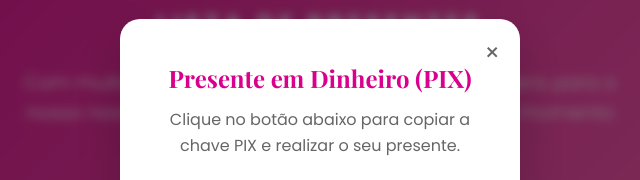
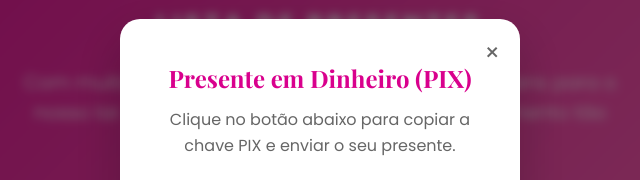
Before and after one commit to coutoolucas/rafa-e-leandro, a website built with Vite: page index.html in a window 1280 px wide. Both pictures are taken after a click on the element 248 px from the left and 762 px from the top of the page. Shown: the part 214-394 px from the top of the page, 320-960 px from the left. Built offline with nearby package versions, Linux system fonts and the light colour scheme; a web font is replaced by a local one.

Commit message:
ajustes de texto

```diff
--- a/index.html
+++ b/index.html
@@ -18,7 +18,7 @@
     <header>
         <div class="names">Rafaela & Leandro</div>
         <h1>Lista de Presentes</h1>
-        <p class="subtitle">Com muito carinho, preparamos uma seleção de itens para o nosso novo lar. Agradecemos por
+        <p class="subtitle">Com muito carinho, preparamos uma seleção de itens para o nosso lar. Agradecemos por
             fazer parte deste momento tão especial!</p>
     </header>
 
@@ -37,7 +37,7 @@
             <span class="close-modal" id="close-modal">&times;</span>
             <h2>Presente em Dinheiro (PIX)</h2>
             <p style="margin-top: 10px; color: var(--text-muted);">Clique no botão abaixo para copiar a chave PIX e
-                realizar o seu presente.</p>
+                enviar o seu presente.</p>
             <div class="pix-key-container" id="pix-key">16988695554</div>
             <button class="btn-buy" id="btn-copy">Copiar Chave PIX</button>
             <div class="copy-success" id="copy-success">✅ Chave copiada com sucesso!</div>
```
